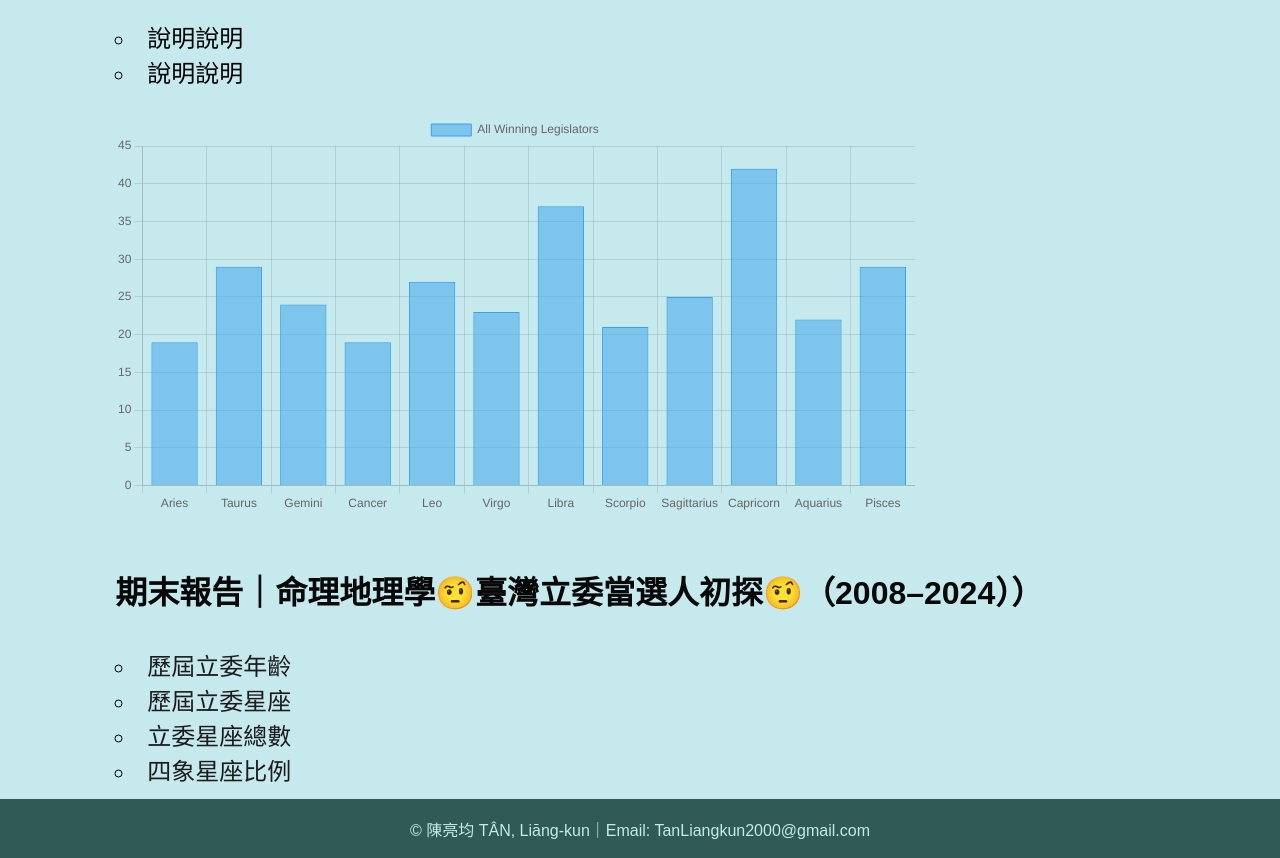
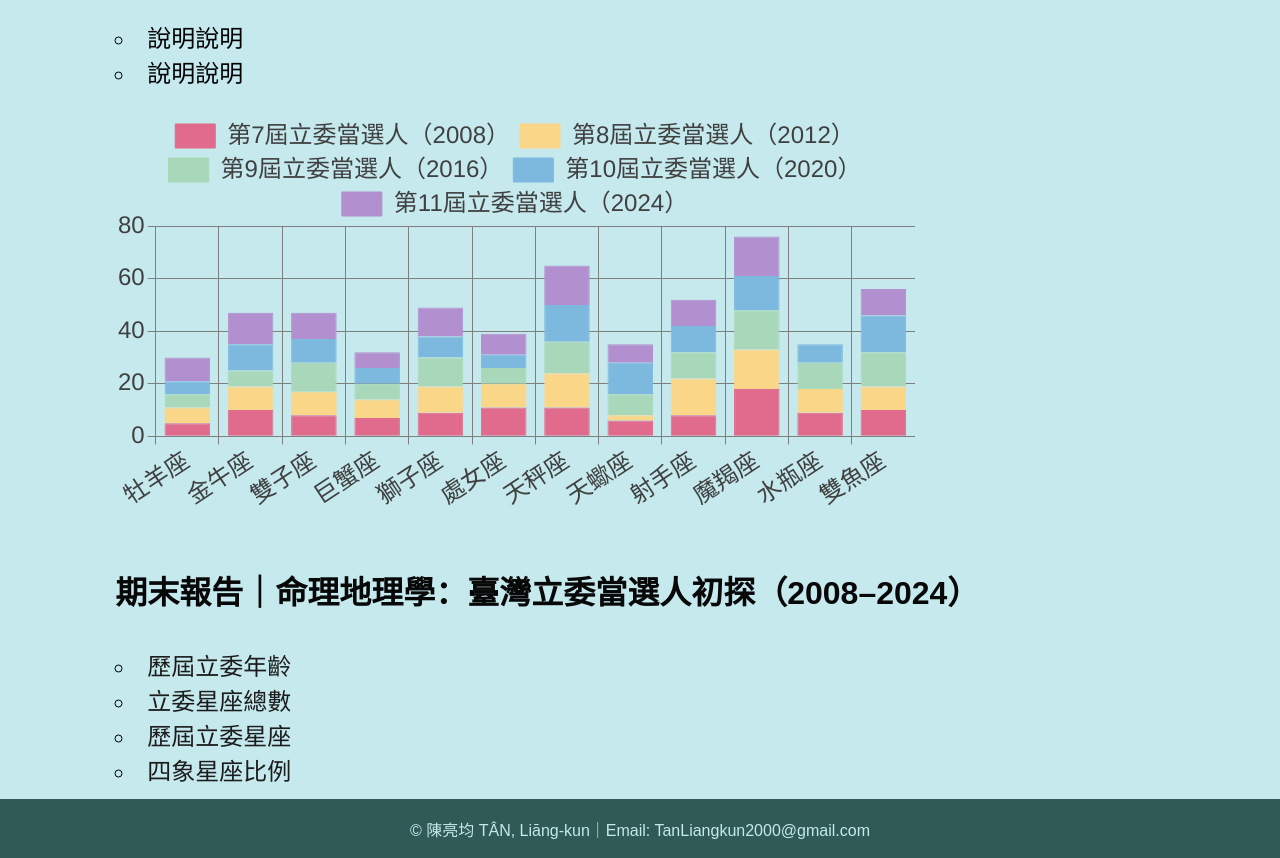
Before and after one commit to TanLiangkun/TanLiangkun.github.io, a plain HTML site: page report3.html in a window 1280 px wide. Shown: the part 314-1172 px from the top of the page. Drawn offline with nearby package versions, Linux system fonts and the light colour scheme.

Commit message:
Update report3.html

```diff
--- a/report3.html
+++ b/report3.html
@@ -5,16 +5,18 @@
 	<meta name="viewport" content="width=device-width, initial-scale=1">
 	<link rel="shortcut icon" href="TakaoTako.ico">
 	<link rel="stylesheet" type="text/css" href="Assignment_CSS_61123030L.css">
-    <title>立委星座總數｜周敬雯‧李語濡‧陳亮均</title>
+	<title>歷屆立委星座｜周敬雯‧李語濡‧陳亮均</title>
 	<script src="https://cdn.jsdelivr.net/npm/chart.js"></script>
 </head>
+
 <body lang="CMN">
+
 	<div style="background: #305A56; padding-left: 8%; padding-right: 8%; margin: 0; border: 0;position: sticky; top: 0;">
 	<table>
 		<tr>
 			<td align="left" style="width: 1%; padding: 1%;"><a href="index.html"><img width="50px" height="50px" align="left" src="TakaoTako.png"></a></td>
 			<td align="left" style="width: 50%">
-				<h1 style="color: #FCFAF2;padding: 0.25em;"><a href="index.html" style="color: #FCFAF2; text-decoration: none;">周敬雯‧李語濡‧陳亮均</a>｜期末報告：立委年齡（2008–2024）</h1>
+				<h1 style="color: #FCFAF2;padding: 0.25em;"><a href="index.html" style="color: #FCFAF2; text-decoration: none;">周敬雯‧李語濡‧陳亮均</a>｜期末報告：歷屆立委星座（2008–2024）</h1>
 			<td style="width: 1.25%"><a href="https://www.facebook.com/liangchunia" target="_blank"><img width="75%" height="75%" src="Facebook_PPT_tr.png"></a></td>
 			<td style="width: 1.25%"><a href="https://www.instagram.com/liangchunia/" target="_blank"><img width="75%" height="75%" src="Instagram_PPT_tr.png"></a></td>
 			<td style="width: 1.25%"><a href="https://medium.com/@TanLiangkun" target="_blank"><img width="75%" height="75%" src="Medium_PPT_tr.png"></a></td>
@@ -32,49 +34,87 @@
 	        <li class="a"><a href="others.html">有的沒的</a></li>
     </ul class="a">
 	</div>
-	<div>
 
-	</div>
 	<div style="padding: 1%; margin-left: 8%; margin-right: 8%; border: 0; position: static;">
-		<h1 style="line-height: 200%;" align="left">歷屆立委年齡（2008–2024）</h1>
+		<h1 style="line-height: 200%;" align="left">歷屆立委星座（2008–2024）</h1>
 			<il align="left" style="font-size: 150%;">
 			<li>說明說明</li>
 			<li>說明說明</li>
 	</div>
+
 	<div style="width: 800px; padding: 1%; margin-left: 8%; margin-right: 8%; border: 0; position: static;">
 		<canvas id="myChart"></canvas>
 	</div>
+
 	<script>
 	const ctx = document.getElementById('myChart');
 
+	Chart.defaults.font.size = 24;
+	Chart.defaults.borderColor = '#7F7F7F';
+	Chart.defaults.color = '#404040';
+	Chart.defaults.elements.line.borderWidth = 5;
 	new Chart(ctx, {
 		type: 'bar',
 		data: {
-            labels: ['Aries', 'Taurus', 'Gemini', 'Cancer', 'Leo', 'Virgo', 'Libra', 'Scorpio', 'Sagittarius', 'Capricorn', 'Aquarius', 'Pisces'],
+			labels: ['牡羊座', '金牛座', '雙子座', '巨蟹座', '獅子座', '處女座', '天秤座', '天蠍座', '射手座', '魔羯座', '水瓶座', '雙魚座'],
 			datasets: [{
-                label: 'All Winning Legislators',
-                data: [19, 29, 24, 19, 27, 23, 37, 21, 25, 42, 22, 29],
+				label: '第7屆立委當選人（2008）',
+				borderColor: '#E16B8C',
+				backgroundColor: '#E16B8C',
+				data: [5, 10, 8, 7, 9, 11, 11, 6, 8, 18, 9, 10],
+				borderWidth: 1
+			}, {
+				label: '第8屆立委當選人（2012）',
+				borderColor: '#FAD689',
+				backgroundColor: '#FAD689',
+				data: [6, 9, 9, 7, 10, 9, 13, 2, 14, 15, 9, 9],
+				borderWidth: 1
+			}, {
+				label: '第9屆立委當選人（2016）',
+				borderColor: '#A8D8B9',
+				backgroundColor: '#A8D8B9',
+				data: [5, 6, 11, 6, 11, 6, 12, 8, 10, 15, 10, 13],
+				borderWidth: 1
+			}, {
+				label: '第10屆立委當選人（2020）',
+				borderColor: '#7DB9DE',
+				backgroundColor: '#7DB9DE',
+				data: [5, 10, 9, 6, 8, 5, 14, 12, 10, 13, 7, 14],
+				borderWidth: 1
+			}, {
+				label: '第11屆立委當選人（2024）',
+				borderColor: '#B28FCE',
+				backgroundColor: '#B28FCE',
+				data: [9, 12, 10, 6, 11, 8, 15, 7, 10, 15, 0, 10],
 				borderWidth: 1
 			}],
 		},
 		options: {
 			scales: {
+				x: {
+					stacked: true
+				},
 				y: {
 					beginAtZero: true,
+					stacked: true
 				}
 			}
 		}
 	});
 	</script>
+
 	<div style="padding: 1%; margin-left: 8%; margin-right: 8%; border: 0; position: static;">
-		<h1 style="line-height: 200%;" align="left">期末報告｜命理地理學🤨臺灣立委當選人初探🤨（2008–2024））</h1>
+		<h1 style="line-height: 200%;" align="left">期末報告｜命理地理學：臺灣立委當選人初探（2008–2024）</h1>
 			<il align="left" style="font-size: 150%;">
 			<li><a href="report1.html" style="color: #1C1C1C;  text-decoration: none;">歷屆立委年齡</a></li>
-			<li><a href="report2.html" style="color: #1C1C1C;  text-decoration: none;">歷屆立委星座</a></li>
-			<li><a href="report3.html" style="color: #1C1C1C;  text-decoration: none;">立委星座總數</a></li>
+			<li><a href="report2.html" style="color: #1C1C1C;  text-decoration: none;">立委星座總數</a></li>
+			<li><a href="report3.html" style="color: #1C1C1C;  text-decoration: none;">歷屆立委星座</a></li>
 			<li><a href="report4.html" style="color: #1C1C1C;  text-decoration: none;">四象星座比例</a></li>
 	</div>
+
     <div style="background: #305A56; padding:0.1%;">
 		<p  lang="CMN" align="center"><span style="color: #C5E9ED">© 陳亮均 TÂN, Liāng-kun｜Email: TanLiangkun2000@gmail.com</span></p>
 	</div>
+
 </body>
+</html>
```
Lines whose indentation alone changed are shown as unchanged.
